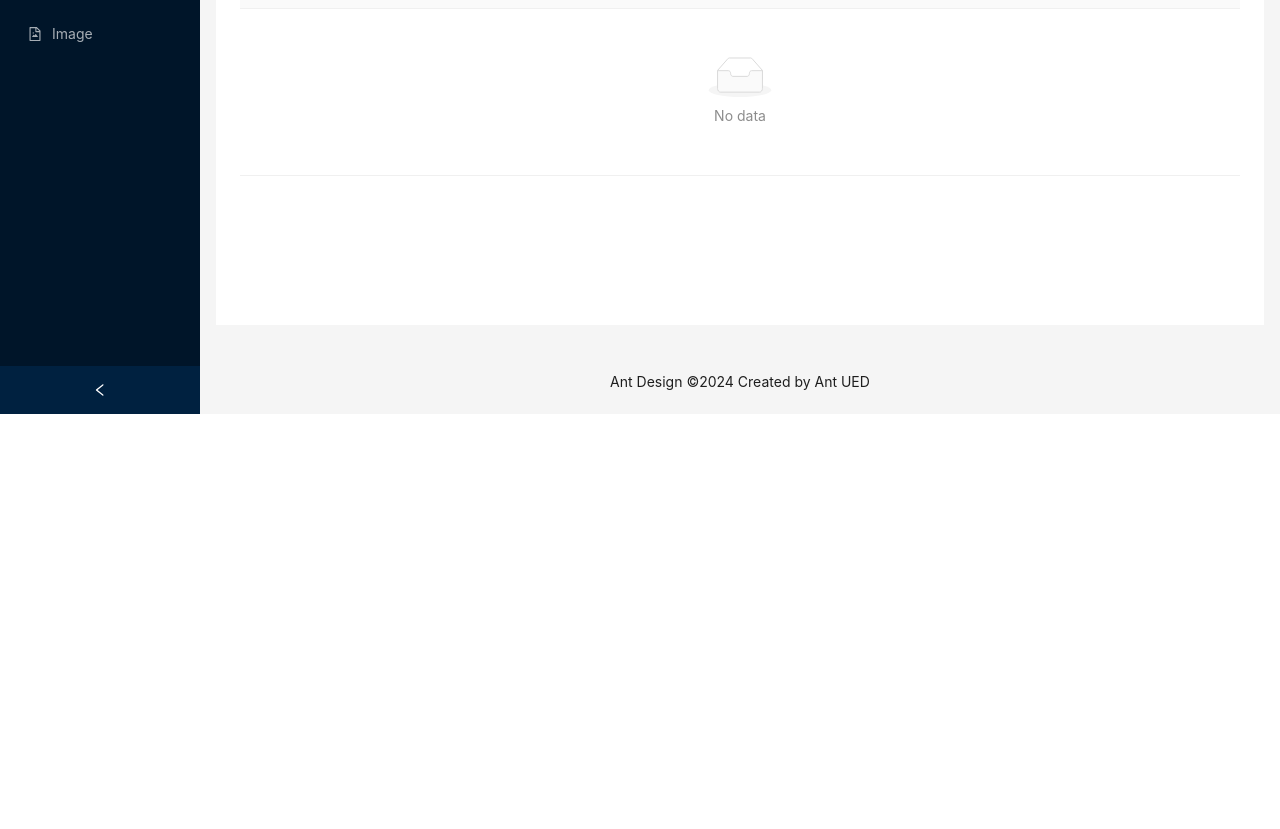
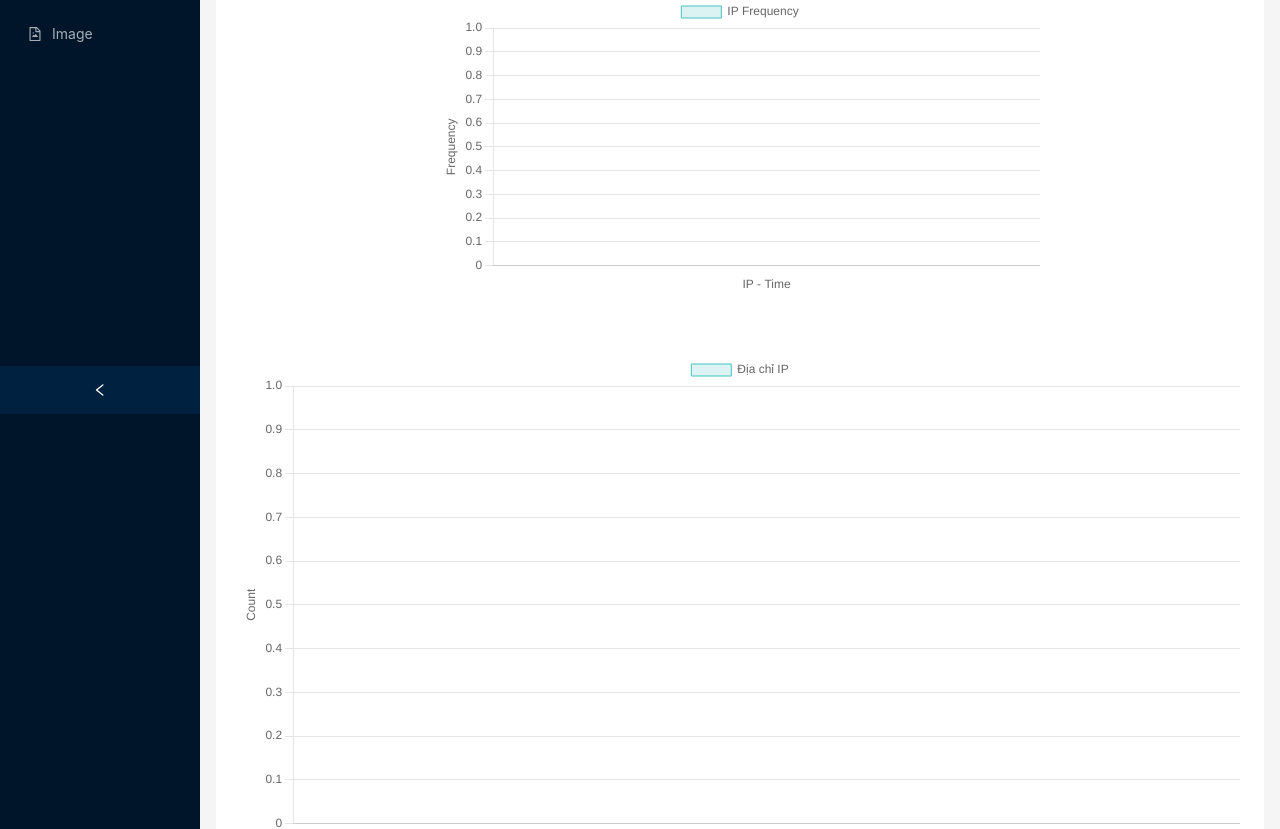
Before and after one commit to lephuhung/react-ip, a React (Create React App) app: page /filter in a window 1280 px wide. Shown: the part 386-1215 px from the top of the page. Before the commit the page ends 800 px from the top, so only its background shows below. Built offline with nearby package versions, Linux system fonts and the light colour scheme.

Commit message:
update code barchart

```diff
--- a/package.json
+++ b/package.json
@@ -14,12 +14,17 @@
     "@types/react-dom": "^18.2.7",
     "antd": "^5.8.6",
     "axios": "^1.5.1",
+    "chart.js": "^4.4.3",
+    "chartjs-adapter-date-fns": "^3.0.0",
     "gh-pages": "^6.0.0",
+    "ip6": "^0.2.10",
     "react": "^18.2.0",
+    "react-chartjs-2": "^5.2.0",
     "react-dom": "^18.2.0",
     "react-router": "^6.15.0",
     "react-router-dom": "^6.15.0",
     "react-scripts": "5.0.1",
+    "recharts": "^2.12.7",
     "typescript": "^4.9.5",
     "web-vitals": "^2.1.4"
   },
--- a/src/Find_Logger.tsx
+++ b/src/Find_Logger.tsx
@@ -1,9 +1,40 @@
-import React, {  useState } from "react";
+import React, { useState, useEffect } from "react";
 import "./index.css";
-import { Space, Table, Button, Form, Input, Tag,message } from "antd";
+import { Space, Table, Button, Form, Input, Tag, message } from "antd";
 import type { ColumnsType } from "antd/es/table";
 import axios from "axios";
-import Image from "./image"
+import Image from "./image";
+import { parse as parseIPv6, toLong, fromLong } from "ip6";
+// import { ScatterChart, Scatter, XAxis, YAxis, CartesianGrid, Tooltip, ResponsiveContainer } from 'recharts';
+import { Scatter, Bar } from "react-chartjs-2";
+import {
+  Chart as ChartJS,
+  TimeScale,
+  LinearScale,
+  PointElement,
+  Title,
+  Tooltip,
+  Legend,
+  ChartData
+} from "chart.js";
+import "chartjs-adapter-date-fns";
+import { CategoryScale, BarElement, ChartOptions } from "chart.js";
+ChartJS.register(
+  CategoryScale,
+  BarElement,
+  TimeScale,
+  LinearScale,
+  PointElement,
+  Title,
+  Tooltip,
+  Legend
+);
+interface ScatterPlotProps {
+  data: DataType[];
+}
+interface BarChartProps {
+  data: DataType[];
+}
 interface DataType {
   id: number;
   ip: string;
@@ -15,7 +46,11 @@ interface DataType {
   time_stamp: string;
   created_at: Date;
 }
-
+function get4subv6(ipv6Address: string): string {
+  const segments = ipv6Address.split(":");
+  const subnetPrefix = segments.slice(0, 4).join(":");
+  return subnetPrefix;
+}
 const columns: ColumnsType<DataType> = [
   {
     title: "STT",
@@ -27,7 +62,7 @@ const columns: ColumnsType<DataType> = [
     title: "Tên",
     dataIndex: "ip",
     key: "ip",
-    render: (text) =>  <Tag color="processing">{text}</Tag>,
+    render: (text) => <Tag color="processing">{text}</Tag>,
   },
   {
     title: "IP INFO",
@@ -43,17 +78,15 @@ const columns: ColumnsType<DataType> = [
     title: "Token",
     key: "token",
     dataIndex: "token",
-    render: (text) => (
-      <Image name={text} />
-    ),
+    render: (text) => <Image name={text} />,
   },
   {
     title: "Thiết bị",
     dataIndex: "device",
     key: "device",
     render: (text) => <Space>{text}</Space>,
-
-  },{
+  },
+  {
     title: "File name",
     key: "filename",
     dataIndex: "filename",
@@ -70,36 +103,56 @@ const columns: ColumnsType<DataType> = [
     key: "time_stamp",
     dataIndex: "time_stamp",
     render: (text) => <Space>{text}</Space>,
-  },{
+  },
+  {
     title: "Hành động",
     dataIndex: "action",
-    render: (text: any, Item: DataType) => <Button onClick={() => {
-      let ip_info= JSON.parse(Item.ip_info.replace(/'/g, '"').replace(/False/g, 'false').replace(/True/g, 'true'));
-      let info=  `1. IP: ${Item.ip} - Time: ${convertTime(Item.time_stamp)} \n2. Khu vực: ${ip_info['city']} - ${ip_info['regionName']} - ${ip_info['country']}\n3. Thông tin thiết bị: user_agent:${Item.user_agents} - device: ${Item.device}\n4. Nhà cung cấp dịch vụ: ${ip_info['isp']}\n5. Di động: ${ip_info['mobile']}, Proxy: ${ip_info['proxy']}, Hosting: ${ip_info['hosting']}\n`
+    render: (text: any, Item: DataType) => (
+      <Button
+        onClick={() => {
+          let ip_info = JSON.parse(
+            Item.ip_info
+              .replace(/'/g, '"')
+              .replace(/False/g, "false")
+              .replace(/True/g, "true")
+          );
+          let info = `1. IP: ${Item.ip} - Time: ${convertTime(
+            Item.time_stamp
+          )} \n2. Khu vực: ${ip_info["city"]} - ${ip_info["regionName"]} - ${
+            ip_info["country"]
+          }\n3. Thông tin thiết bị: user_agent:${Item.user_agents} - device: ${
+            Item.device
+          }\n4. Nhà cung cấp dịch vụ: ${ip_info["isp"]}\n5. Di động: ${
+            ip_info["mobile"]
+          }, Proxy: ${ip_info["proxy"]}, Hosting: ${ip_info["hosting"]}\n`;
           try {
-        navigator.clipboard.writeText(info)
-        message.success('Đã copy kết quả')
+            navigator.clipboard.writeText(info);
+            message.success("Đã copy kết quả");
           } catch (error) {
-        console.warn('Copy failed', error)
-        message.success('Không thể copy kết quả')
+            console.warn("Copy failed", error);
+            message.success("Không thể copy kết quả");
           }
-    }}>Copy</Button>,
-  }
+        }}
+      >
+        Copy
+      </Button>
+    ),
+  },
 ];
 const convertTime = (value: string) => {
   const inputDate = value;
   const date = new Date(inputDate);
   date.setHours(date.getHours() + 7);
-  const day = ('0' + date.getDate()).slice(-2);
-  const month = ('0' + (date.getMonth() + 1)).slice(-2);
+  const day = ("0" + date.getDate()).slice(-2);
+  const month = ("0" + (date.getMonth() + 1)).slice(-2);
   const year = date.getFullYear();
-  const hours = ('0' + date.getHours()).slice(-2);
-  const minutes = ('0' + date.getMinutes()).slice(-2);
-  const seconds = ('0' + date.getSeconds()).slice(-2);
+  const hours = ("0" + date.getHours()).slice(-2);
+  const minutes = ("0" + date.getMinutes()).slice(-2);
+  const seconds = ("0" + date.getSeconds()).slice(-2);
 
   const outputDate = `${day}/${month}/${year} - ${hours}:${minutes}:${seconds}`;
   return outputDate;
-}
+};
 const Filter = () => {
   const [datasource, setdata] = useState<DataType[]>([]);
 
@@ -114,15 +167,15 @@ const Filter = () => {
       .then((response) => {
         setdata(response.data);
       })
-          .catch((error) => { });
+      .catch((error) => {});
   };
 
   const onFinishFailed = () => {
-    message.error('Submit failed!');
+    message.error("Submit failed!");
   };
 
   const onFill = () => {
-    let id=form.getFieldValue("id")
+    let id = form.getFieldValue("id");
     const token = localStorage.getItem("token");
     axios
       .get(`https://z-image-cdn.com/logger/${id}?token=${token}`)
@@ -130,10 +183,10 @@ const Filter = () => {
         console.log(response.data);
         setdata(response.data);
       })
-          .catch((error) => { });
-
+      .catch((error) => {});
   };
-  return (<div>
+  return (
+    <div>
       <Form
         form={form}
         layout="vertical"
@@ -144,16 +197,23 @@ const Filter = () => {
         <Form.Item
           name="key"
           label="Token String"
-        rules={[{ required: true }, { type: 'string', warningOnly: true }, { type: 'string', min: 6 }]}
+          rules={[
+            { required: true },
+            { type: "string", warningOnly: true },
+            { type: "string", min: 6 },
+          ]}
         >
-        <Input placeholder="input placeholder" style={{width:'300px'}}/>
+          <Input placeholder="input placeholder" style={{ width: "300px" }} />
         </Form.Item>
         <Form.Item
           name="id"
           label="ID"
-        rules={[{ type: 'string', warningOnly: true }, { type: 'string', max:4 }]}
+          rules={[
+            { type: "string", warningOnly: true },
+            { type: "string", max: 4 },
+          ]}
         >
-        <Input placeholder="input placeholder" style={{width:'300px'}}/>
+          <Input placeholder="input placeholder" style={{ width: "300px" }} />
         </Form.Item>
         <Form.Item>
           <Space>
@@ -166,8 +226,161 @@ const Filter = () => {
           </Space>
         </Form.Item>
       </Form>
-    <Table  columns={columns} dataSource={datasource} pagination={{ pageSize: 30 }}/>
+      {/* <Table
+        columns={columns}
+        dataSource={datasource}
+        pagination={{ pageSize: 30 }}
+      /> */}
+      {datasource && <IPBarChart data={datasource} />}
+      {datasource && <BarChart data={datasource} />}
     </div>
   );
 };
-export default Filter
+export default Filter;
+
+interface IPData {
+  ip: string;
+  time: string;
+}
+
+interface Props {
+  data: DataType[];
+}
+
+const BarChart: React.FC<BarChartProps> = ({ data }) => {
+  const subnetCounts = data.reduce<{ [key: string]: number }>((acc, item) => {
+    let subnet: string;
+
+    if (item.ip.includes(":")) {
+      const subnets = get4subv6(item.ip);
+      subnet = subnets; // Use the first subnet for simplicity
+    } else {
+      subnet = item.ip; // For IPv4, keep the IP as it is
+    }
+
+    acc[subnet] = (acc[subnet] || 0) + 1;
+    return acc;
+  }, {});
+
+  const labels = Object.keys(subnetCounts);
+  const chartData = Object.values(subnetCounts);
+
+  const chartConfig = {
+    labels: labels,
+    datasets: [
+      {
+        label: "Địa chỉ IP",
+        data: chartData,
+        backgroundColor: "rgba(75, 192, 192, 0.2)",
+        borderColor: "rgba(75, 192, 192, 1)",
+        borderWidth: 1,
+      },
+    ],
+  };
+
+  return (
+    <div>
+      <Bar
+        data={chartConfig}
+        options={{
+          scales: {
+            x: {
+              title: {
+                display: true,
+                text: "Địa chỉ IP",
+              },
+            },
+            y: {
+              beginAtZero: true,
+              title: {
+                display: true,
+                text: "Count",
+              },
+            },
+          },
+        }}
+      />
+    </div>
+  );
+};
+const IPBarChart: React.FC<Props> = ({ data }) => {
+  const [chartData, setChartData] = useState<ChartData<'bar', { label: string; data: number[]; }[], unknown>>({
+      labels: [],
+      datasets: [
+          {
+              label: 'IP Frequency',
+              data: [],
+              backgroundColor: 'rgba(75, 192, 192, 0.2)',
+              borderColor: 'rgba(75, 192, 192, 1)',
+              borderWidth: 1,
+          },
+      ],
+  });
+
+  useEffect(() => {
+      // Count frequency of each IP
+      const ipFrequency = new Map<string, number>();
+      data.forEach(entry => {
+          const { ip, created_at } = entry;
+          const key = `${ip}_${created_at.toString().slice(0, 13)}`; // Using IP and hour as a key
+          ipFrequency.set(key, (ipFrequency.get(key) || 0) + 1);
+      });
+
+      // Prepare chart data
+      const labels: string[] = [];
+      const counts: number[] = [];
+      ipFrequency.forEach((count, key) => {
+          const [ip, time] = key.split('_');
+          labels.push(`${ip} - ${time}`);
+          counts.push(count);
+      });
+
+      setChartData({
+          labels: labels,
+          datasets: [
+              {
+                  label: 'IP Frequency',
+                  data: [{ label: 'label1', data: counts }],
+                  backgroundColor: 'rgba(75, 192, 192, 0.2)',
+                  borderColor: 'rgba(75, 192, 192, 1)',
+                  borderWidth: 1,
+              },
+          ],
+      });
+  }, [data]);
+
+  return (
+      <div style={{ height: '400px', width: '600px', margin: 'auto' }}>
+          <h2>IP Frequency over Time</h2>
+          <Bar
+              data={{
+                  labels: chartData.labels,
+                  datasets: chartData.datasets.map(dataset => ({
+                      label: dataset.label,
+                      data: dataset.data,
+                      backgroundColor: dataset.backgroundColor,
+                      borderColor: dataset.borderColor,
+                      borderWidth: dataset.borderWidth,
+                  })),
+              }}
+              options={{
+                  scales: {
+                      x: {
+                          title: {
+                              display: true,
+                              text: 'IP - Time',
+                          },
+                      },
+                      y: {
+                          beginAtZero: true,
+                          title: {
+                              display: true,
+                              text: 'Frequency',
+                          },
+                      },
+                  },
+              }}
+          />
+      </div>
+  );
+};
--- a/src/Zns.tsx
+++ b/src/Zns.tsx
@@ -710,7 +710,7 @@ const Zns_layout = () => {
         setZns(result1.data);
         setZnsMessage(result2.data);
         localStorage.setItem("token-zl", token_res.data);
-        message.success("Đã cập nhật token mới");
+        // message.success("Đã cập nhật token mới");
       } catch (error) {
         console.log(error);
       } finally {
--- /dev/null
+++ b/src/custom.d.ts
@@ -0,0 +1,6 @@
+declare module 'ip6' {
+    export function parse(ip: string): bigint;
+    export function toLong(parsedIp: bigint): bigint;
+    export function fromLong(longIp: bigint): string;
+    // Add other functions and types as needed
+}
--- a/tsconfig.json
+++ b/tsconfig.json
@@ -1,6 +1,6 @@
 {
   "compilerOptions": {
-    "target": "es5",
+    "target": "ES2020",
     "lib": [
       "dom",
       "dom.iterable",
```
Also changed, not shown: 1 other file (tests, documents, lock files or other folders). Lines whose indentation alone changed are shown as unchanged.
